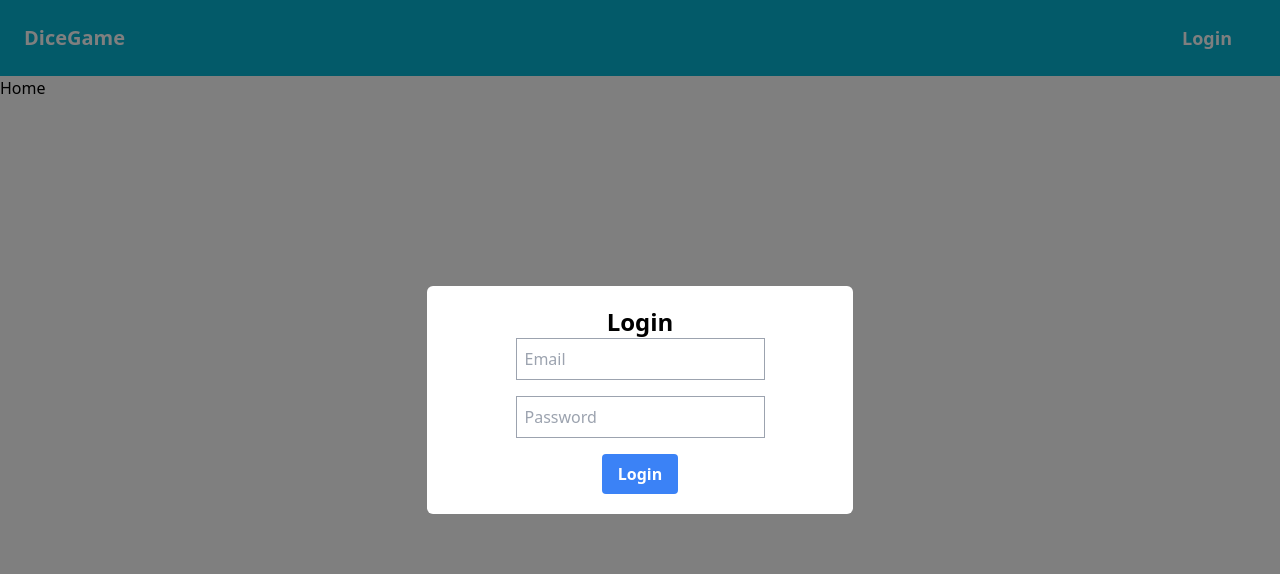
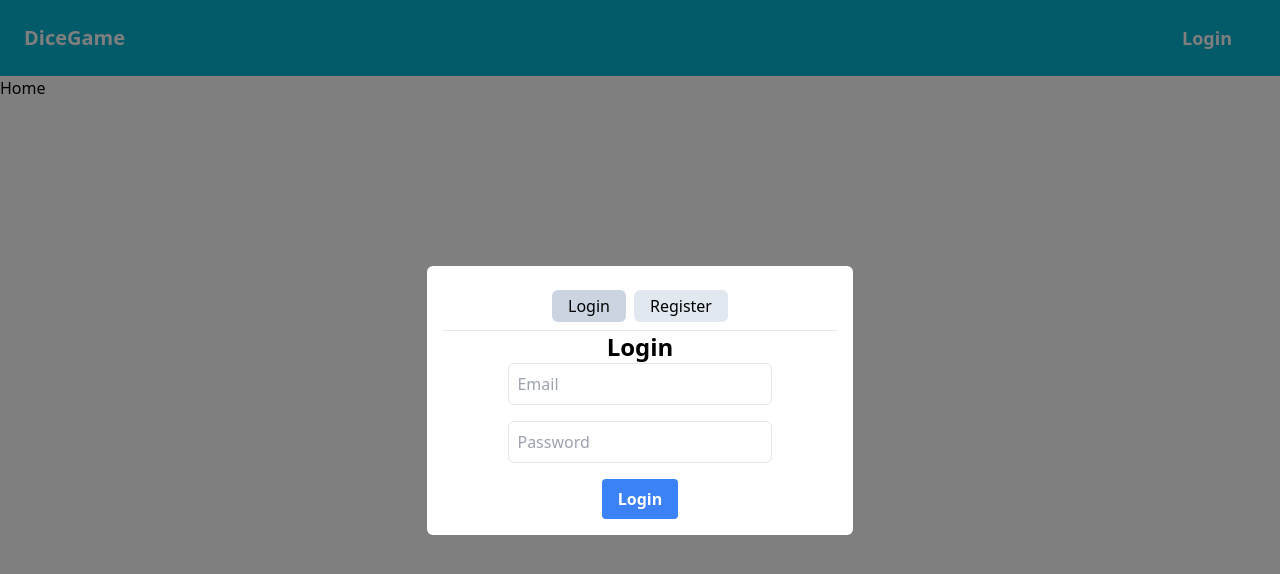
Before and after one commit to linusromland-ITHS/Backendprogrammering-och-Databaser-Laboration-3, a Vue app in the folder frontend/: page / in a window 1280 px wide. Both pictures are taken after a click on the link "Login". Shown: the top 574 px of the page. Built offline with nearby package versions, Linux system fonts and the light colour scheme; no server answers.

Commit message:
Added registration to loginform

```diff
--- a/frontend/src/components/LoginForm.vue
+++ b/frontend/src/components/LoginForm.vue
@@ -1,21 +1,99 @@
 <template>
 	<Modal>
-		<div class="flex flex-col items-center">
-			<h1 class="text-2xl font-bold">Login</h1>
-			<form class="flex flex-col items-center" @submit.prevent="login">
-				<input type="text" name="email" class="border border-gray-400 p-2 mb-4" placeholder="Email" v-model="email" />
-				<input type="password" name="password" class="border border-gray-400 p-2 mb-4" placeholder="Password" v-model="password" />
-				<button
-					class="bg-blue-500 hover:bg-blue-700 text-white font-bold py-2 px-4 rounded focus:outline-none focus:shadow-outline"
-				>
+		<div class="w-full rounded-md p-4">
+			<nav class="flex justify-center p-2 border-b">
+				<button class="bg-slate-300 transition ease duration-150 rounded-md px-4 py-1 mx-1" @click="activeLogin = true">
 					Login
 				</button>
-			</form>
+				<button
+					class="bg-slate-200 hover:bg-slate-100 transition ease duration-150 rounded-md px-4 py-1 mx-1"
+					@click="activeLogin = false"
+				>
+					Register
+				</button>
+			</nav>
+			<div class="flex flex-col items-center" v-if="activeLogin">
+				<h1 class="text-2xl font-bold">Login</h1>
+				<form class="flex flex-col items-center w-full" @submit.prevent="login">
+					<input
+						type="text"
+						name="email"
+						class="border border-gray-200 p-2 mb-4 rounded-md w-4/6"
+						placeholder="Email"
+						v-model="emailLogin"
+					/>
+					<input
+						type="password"
+						name="password"
+						class="border border-gray-200 p-2 mb-4 rounded-md w-4/6"
+						placeholder="Password"
+						v-model="passwordLogin"
+					/>
+					<p class="text-red-500 text-md mb-4 italic" v-if="errorLogin">
+						{{ errorLogin }}
+					</p>
+					<button
+						class="bg-blue-500 hover:bg-blue-400 text-white font-bold py-2 px-4 rounded focus:outline-none focus:shadow-outline transition ease duration-150"
+					>
+						Login
+					</button>
+				</form>
+			</div>
+			<div class="flex flex-col items-center" v-else>
+				<h1 class="text-2xl font-bold">Register</h1>
+				<form class="flex flex-col items-center w-full" @submit.prevent="register">
+					<input
+						type="text"
+						name="username"
+						class="border border-gray-200 p-2 mb-4 rounded-md w-4/6"
+						placeholder="Username"
+						v-model="usernameRegister"
+					/>
+					<input
+						type="text"
+						name="email"
+						class="border border-gray-200 p-2 mb-4 rounded-md w-4/6"
+						placeholder="Email"
+						v-model="emailRegister"
+					/>
+					<input
+						type="text"
+						name="email"
+						class="border border-gray-200 p-2 mb-4 rounded-md w-4/6"
+						placeholder="Confirm Email"
+						v-model="emailConfirmRegister"
+					/>
+					<input
+						type="password"
+						name="password"
+						class="border border-gray-200 p-2 mb-4 rounded-md w-4/6"
+						placeholder="Password"
+						v-model="passwordRegister"
+					/><input
+						type="password"
+						name="password"
+						class="border border-gray-200 p-2 mb-4 rounded-md w-4/6"
+						placeholder="Confirm Password"
+						v-model="passwordConfirmRegister"
+					/>
+					<p class="text-red-500 text-md mb-4 italic" v-if="errorRegister">
+						{{ errorRegister }}
+					</p>
+					<button
+						class="bg-blue-500 hover:bg-blue-400 text-white font-bold py-2 px-4 rounded focus:outline-none focus:shadow-outline transition ease duration-150"
+					>
+						Register
+					</button>
+				</form>
+			</div>
 		</div>
 	</Modal>
 </template>
 <script>
+	import { useToast } from 'vue-toastification';
+
 	import Modal from './Modal.vue';
+
 	export default {
 		name: 'LoginForm',
 		components: {
@@ -24,27 +102,70 @@
 		emits: ['login'],
 		data() {
 			return {
-				email: '',
-				password: '',
+				emailLogin: '',
+				passwordLogin: '',
+				errorLogin: '',
+				usernameRegister: '',
+				emailRegister: '',
+				emailConfirmRegister: '',
+				passwordRegister: '',
+				passwordConfirmRegister: '',
+				errorRegister: '',
+				activeLogin: true,
 			};
 		},
 		methods: {
 			async login() {
+				const toast = useToast();
+
 				const request = await fetch('/api/login', {
 					method: 'POST',
 					headers: {
 						'Content-Type': 'application/json',
 					},
 					body: JSON.stringify({
-						email: this.email,
-						password: this.password,
+						email: this.emailLogin,
+						password: this.passwordLogin,
 					}),
 				});
 				const response = await request.json();
 				if (response.success) {
-					this.$emit('login', response.user);
+					toast.success('Login successful!');
+					this.$emit('login');
 				} else {
-					alert(response.message);
+					this.errorLogin = 'Email or password is incorrect';
+				}
+			},
+			async register() {
+				const toast = useToast();
+
+				if (this.emailRegister !== this.emailConfirmRegister) {
+					this.errorRegister = 'Email does not match';
+					return;
+				}
+
+				if (this.passwordRegister !== this.passwordConfirmRegister) {
+					this.errorRegister = 'Password does not match';
+					return;
+				}
+
+				const request = await fetch('/api/register', {
+					method: 'POST',
+					headers: {
+						'Content-Type': 'application/json',
+					},
+					body: JSON.stringify({
+						username: this.usernameRegister,
+						email: this.emailRegister,
+						password: this.passwordRegister,
+					}),
+				});
+				const response = await request.json();
+				if (response.success) {
+					toast.success('Registration successful!');
+					this.$emit('login');
+				} else {
+					this.errorRegister = response.error;
 				}
 			},
 		},
--- a/frontend/src/components/Modal.vue
+++ b/frontend/src/components/Modal.vue
@@ -1,6 +1,6 @@
 <template>
 	<div class="fixed inset-0 w-full h-full z-50 flex" id="transition">
-		<div class="m-auto lg:w-2/6 md:w-4/6 w-10/12 overflow-y-scroll bg-white p-5 rounded-md flex flex-col items-center">
+		<div class="m-auto lg:w-2/6 md:w-4/6 w-10/12 bg-white rounded-md flex flex-col items-center">
 			<slot />
 		</div>
 	</div>
--- a/frontend/src/components/Navbar.vue
+++ b/frontend/src/components/Navbar.vue
@@ -16,7 +16,9 @@
 						<p class="mx-8 md:mx-2 text-md">
 							Logged in as: <span class="font-semibold">{{ username }}</span>
 						</p>
-						<a href="/api/logout" class="text-lg font-semibold hover:text-slate-300 transition ease duration-150"> Logout </a>
+						<a @click="logout" class="text-lg font-semibold hover:text-slate-300 transition ease duration-150 cursor-pointer">
+							Logout
+						</a>
 					</div>
 				</div>
 			</div>
@@ -25,6 +27,8 @@
 	<LoginForm v-if="showLoginForm" @login="getUser" />
 </template>
 <script>
+	import { useToast } from 'vue-toastification';
+
 	import LoginForm from './LoginForm.vue';
 	export default {
 		name: 'Navbar',
@@ -40,11 +44,26 @@
 		},
 		methods: {
 			async getUser() {
+				this.showLoginForm = false;
+
 				const request = await fetch('/api/user');
 				const response = await request.json();
 				this.loggedIn = response.success;
 				if (response.success) {
 					this.username = response.user.username;
+				}
+			},
+			async logout() {
+				const toast = useToast();
+
+				const request = await fetch('/api/logout');
+				const response = await request.json();
+				if (response.success) {
+					this.loggedIn = false;
+					this.username = '';
+					toast.success('Logged out successfully');
+				} else {
+					toast.error('Logout failed');
 				}
 			},
 		},
```
Also changed, not shown: 1 other file (tests, documents, lock files or other folders).
